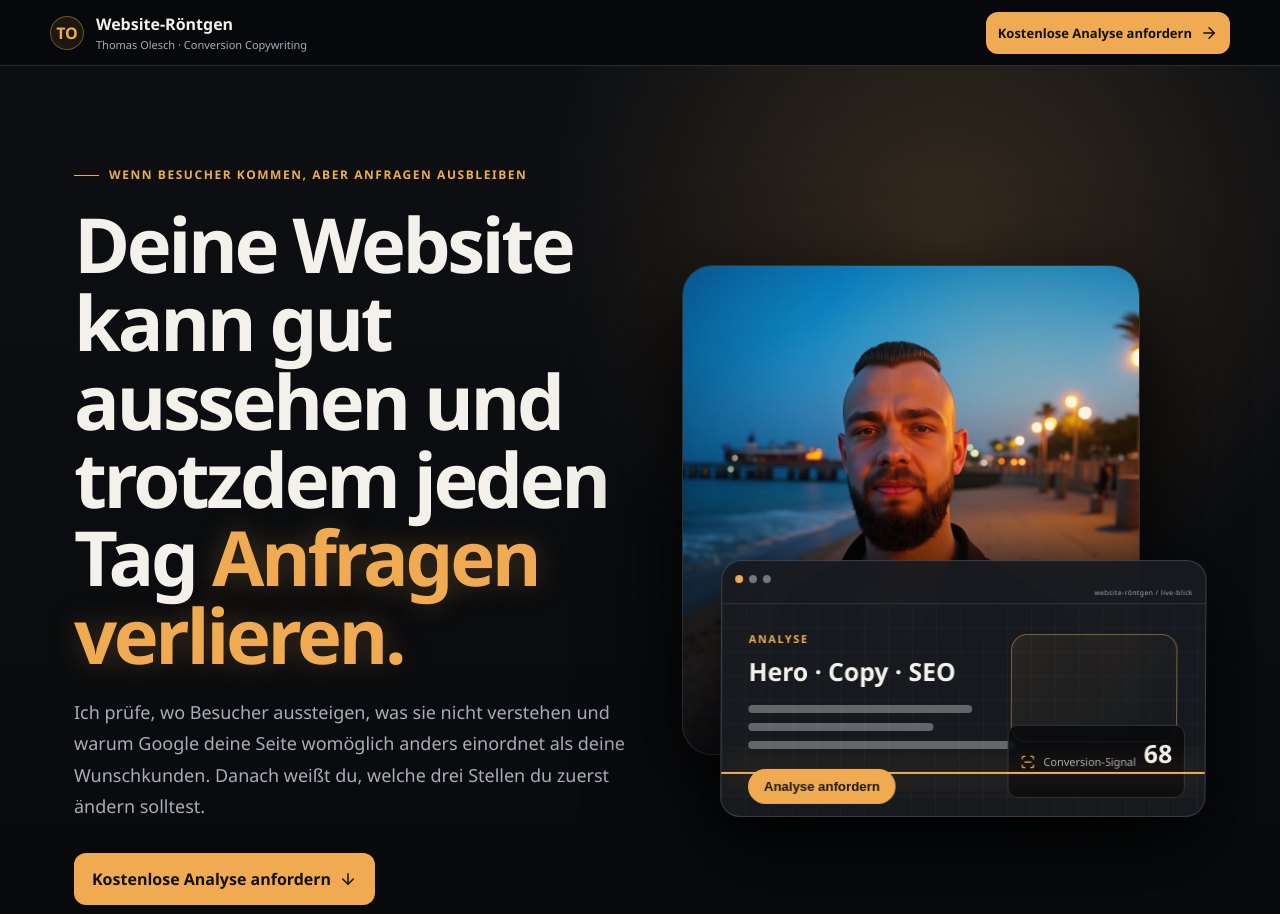
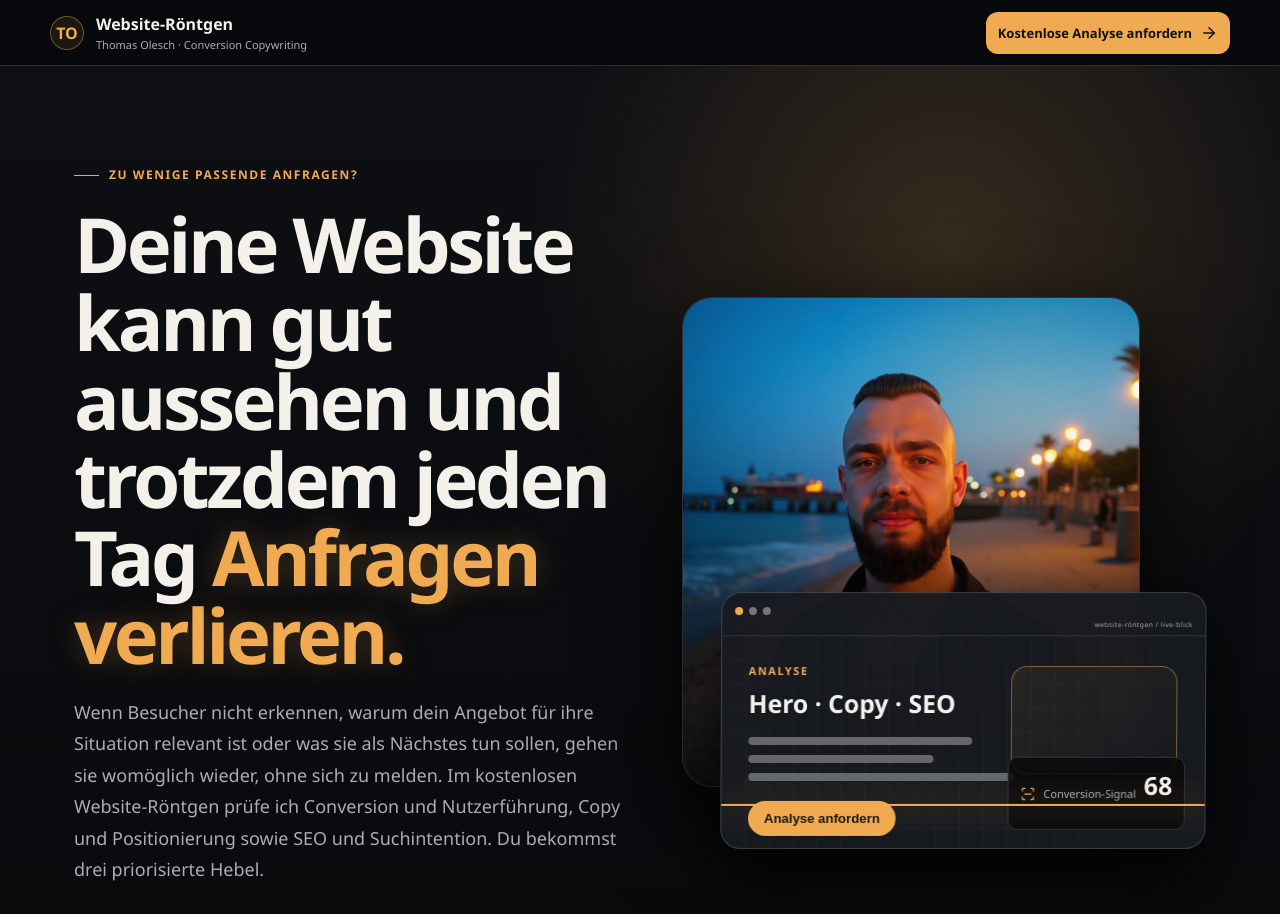
Before and after one commit to thomasech7-dot/webseite-roentgen, a React (Vite) app: page / in a window 1280 px wide. Shown: the top 914 px of the page. Built offline with nearby package versions, Linux system fonts and the light colour scheme.

Commit message:
Update Website-Röntgen hero copy

```diff
--- a/src/main.tsx
+++ b/src/main.tsx
@@ -126,10 +126,10 @@ function Home() {
         <section className="hero">
           <div className="heroIn">
             <div>
-              <p className="eye">Wenn Besucher kommen, aber Anfragen ausbleiben</p>
+              <p className="eye">Zu wenige passende Anfragen?</p>
               <h1>Deine Website kann gut aussehen und trotzdem jeden Tag <em>Anfragen verlieren.</em></h1>
-              <p className="lead">Ich prüfe, wo Besucher aussteigen, was sie nicht verstehen und warum Google deine Seite womöglich anders einordnet als deine Wunschkunden. Danach weißt du, welche drei Stellen du zuerst ändern solltest.</p>
-              <a className="btn" href="#analyse">Kostenlose Analyse anfordern <ArrowDown /></a>
+              <p className="lead">Wenn Besucher nicht erkennen, warum dein Angebot für ihre Situation relevant ist oder was sie als Nächstes tun sollen, gehen sie womöglich wieder, ohne sich zu melden. Im kostenlosen Website-Röntgen prüfe ich Conversion und Nutzerführung, Copy und Positionierung sowie SEO und Suchintention. Du bekommst drei priorisierte Hebel.</p>
+              <a className="btn" href="#analyse">Kostenloses Website-Röntgen anfordern <ArrowDown /></a>
               <small>Kostenlos. Persönlich geprüft. Drei priorisierte Hebel.</small>
             </div>
             <HeroVisual />
```
